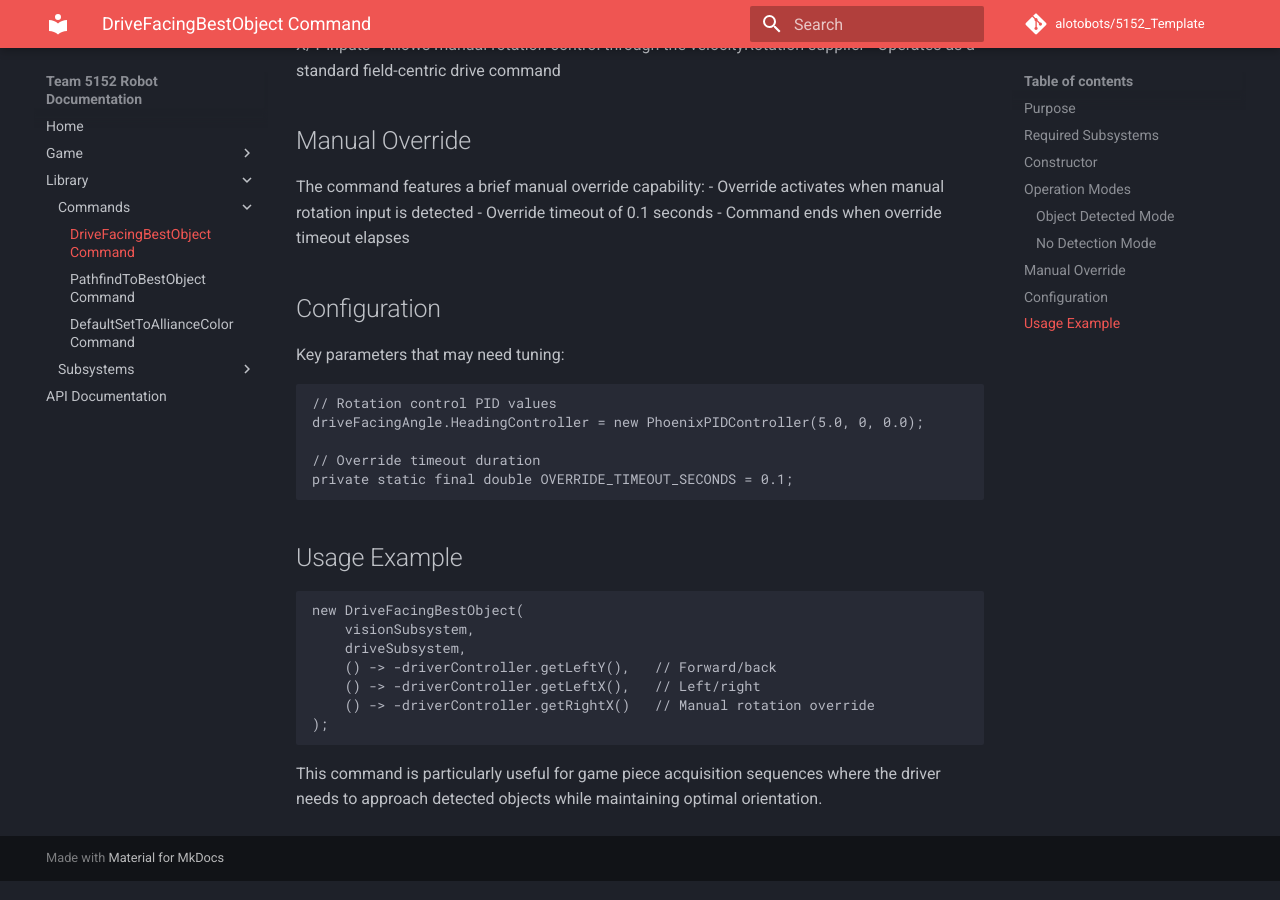
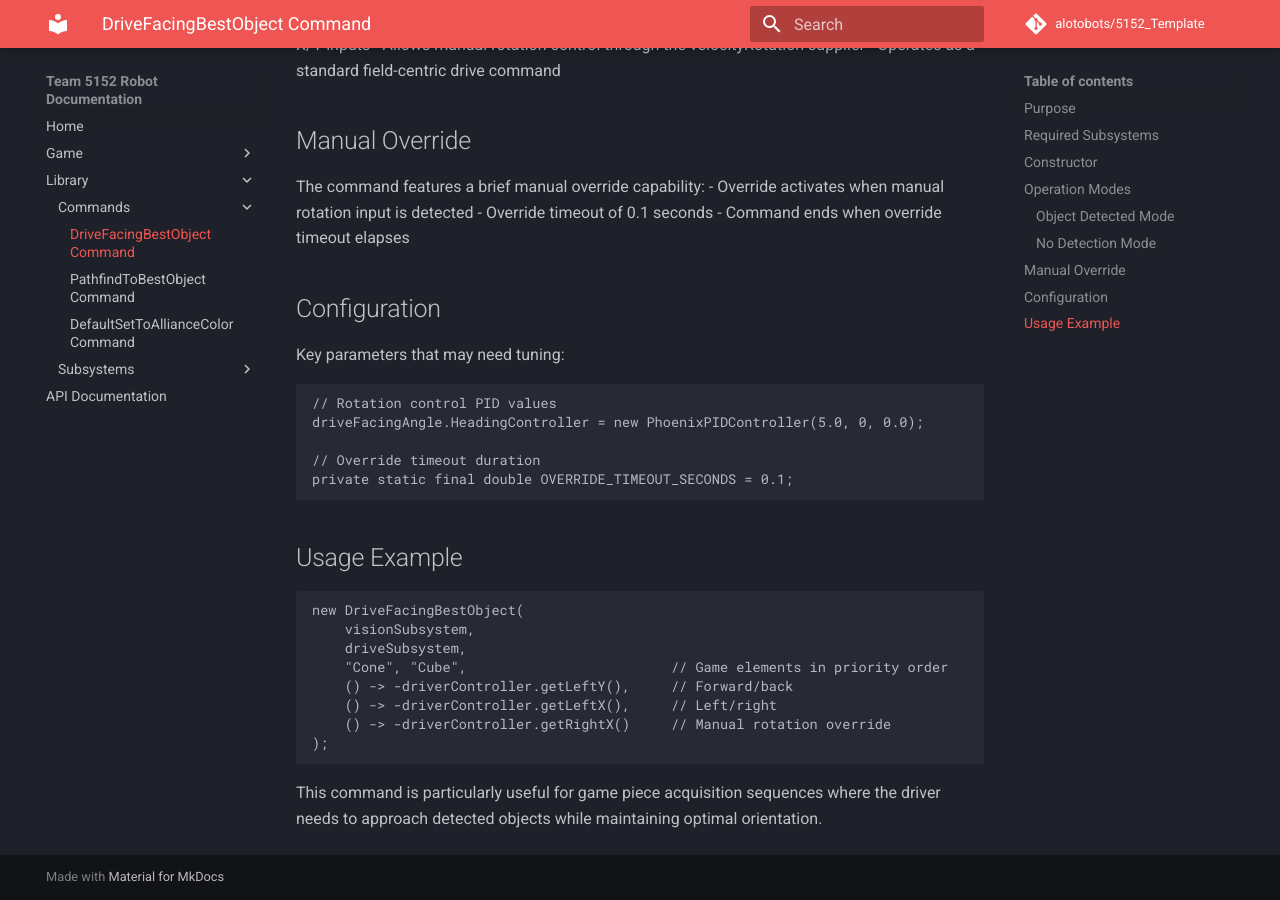
Before and after one commit to 5152Alotobots/5152_Template, an MkDocs documentation site: the page built from docs/mkdocs/docs/library/commands/drivefacingbestobject.md, in a window 1280 px wide and 900 px high, scrolled down 1260 px. Built offline with MkDocs 1.6.1 and Material for MkDocs 9.7.7, drawn with Linux system fonts in a browser that asks for light colours; comment, search, counter and statistics services are not loaded.

Commit message:
docs: Add game element examples to DriveFacingBestObject usage

````diff
--- a/docs/mkdocs/docs/library/commands/drivefacingbestobject.md
+++ b/docs/mkdocs/docs/library/commands/drivefacingbestobject.md
@@ -61,9 +61,10 @@ private static final double OVERRIDE_TIMEOUT_SECONDS = 0.1;
 new DriveFacingBestObject(
     visionSubsystem,
     driveSubsystem,
-    () -> -driverController.getLeftY(),   // Forward/back
-    () -> -driverController.getLeftX(),   // Left/right
-    () -> -driverController.getRightX()   // Manual rotation override
+    "Cone", "Cube",                         // Game elements in priority order
+    () -> -driverController.getLeftY(),     // Forward/back
+    () -> -driverController.getLeftX(),     // Left/right
+    () -> -driverController.getRightX()     // Manual rotation override
 );
 ```
 
````
